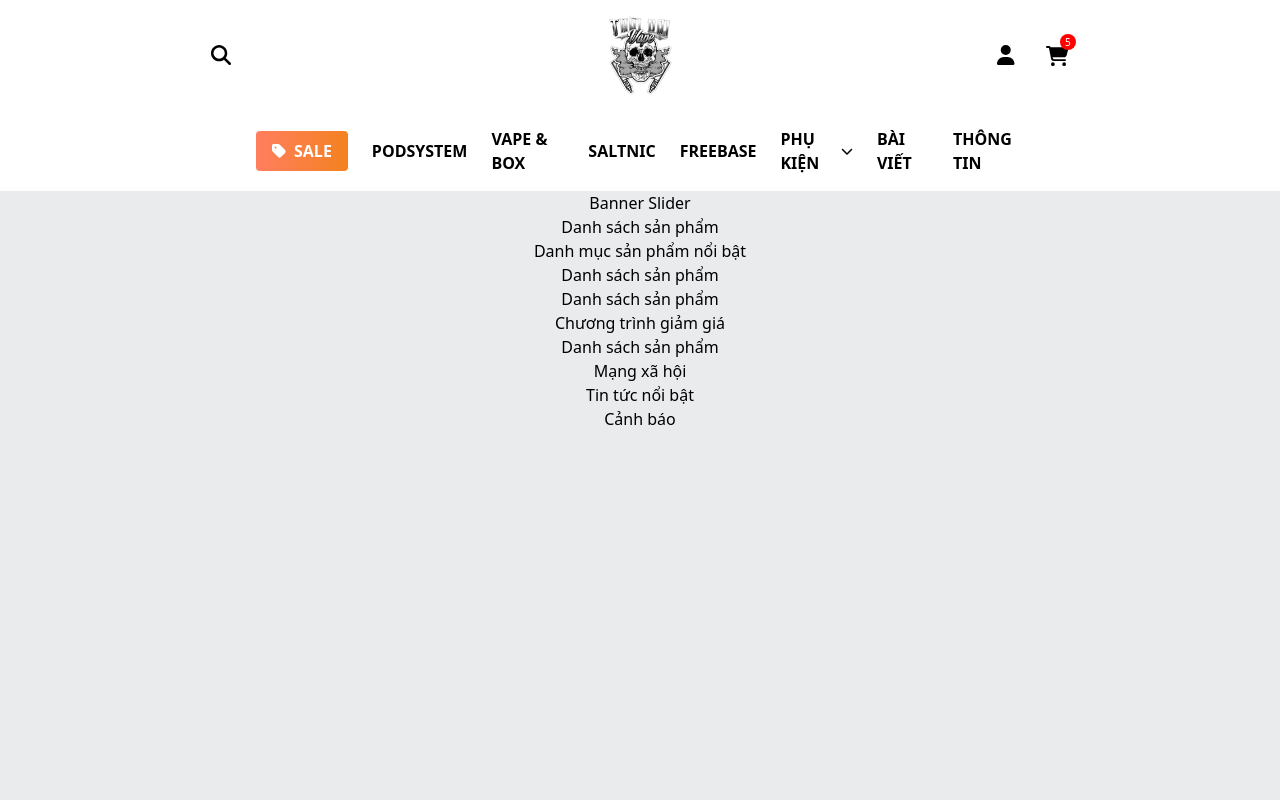
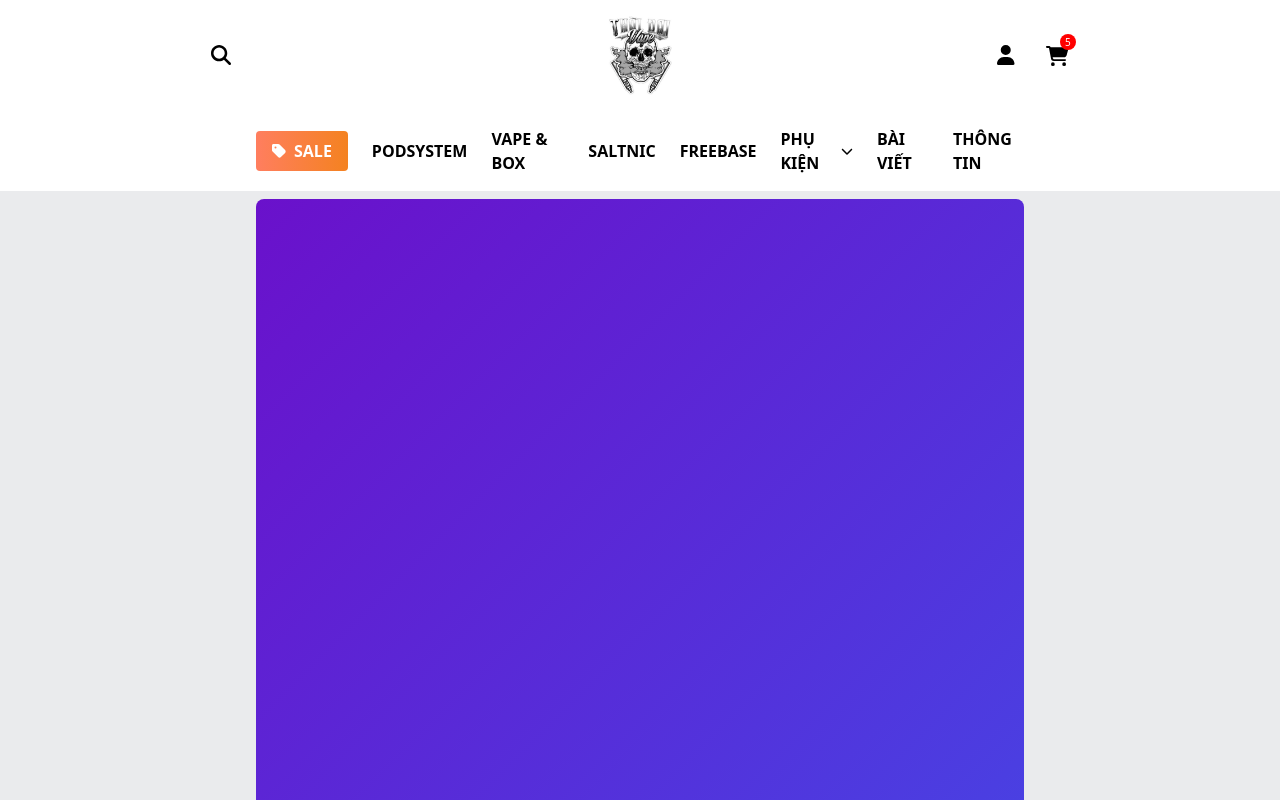
Before and after one commit to TruongKhanh23/thoidaivape, a Vue app: page / in a window 1280 px wide. Shown: the top 800 px of the page. Built offline with nearby package versions, Linux system fonts and the light colour scheme; the HTML template or start-up script is replaced by a standard one.

Commit message:
TDV-010: Slider

```diff
--- /dev/null
+++ b/src/components/Slider.vue
@@ -0,0 +1,134 @@
+<template>
+  <div class="flex justify-center items-center w-full pt-2">
+    <div class="w-[100%] md:w-[100%] lg:w-[60%] overflow-hidden rounded-lg relative">
+      <div
+        class="slider-container flex transition-transform duration-700 ease-out"
+        :style="{ transform: `translateX(-${currentIndex * 100}%)` }"
+        @mousedown="startDragging"
+        @mousemove="drag"
+        @mouseup="endDragging"
+        @mouseleave="endDragging"
+        @touchstart="startDragging"
+        @touchmove="drag"
+        @touchend="endDragging"
+      >
+        <div
+          v-for="(slide, index) in slides"
+          :key="index"
+          :style="{ background: slide.color }"
+          class="slide flex justify-center items-center w-full md:w-[100%] lg:w-[100%] h-[80vh] sm:h-[80vh] text-white text-2xl font-semibold"
+          @click="navigate(slide.path)"
+        >
+          <!-- Nội dung quảng cáo ở đây, ví dụ: tên sản phẩm -->
+          {{ slide.label }}
+        </div>
+      </div>
+    </div>
+  </div>
+</template>
+
+<script>
+import { ref, onMounted, onUnmounted } from 'vue'
+
+export default {
+  setup() {
+    // Danh sách các slide với màu gradient ngẫu nhiên
+    const slides = ref([
+      {
+        color: 'linear-gradient(135deg, #ff7e5f, #feb47b)',
+        path: '/bo-suu-tap/vape-box',
+        label: 'Quảng Cáo 1',
+      },
+      {
+        color: 'linear-gradient(135deg, #6a11cb, #2575fc)',
+        path: '/bo-suu-tap/vape-kit',
+        label: 'Quảng Cáo 2',
+      },
+      {
+        color: 'linear-gradient(135deg, #fdd819, #e80505)',
+        path: '/bo-suu-tap/vape-juice',
+        label: 'Quảng Cáo 3',
+      },
+    ])
+
+    const currentIndex = ref(0)
+    const intervalId = ref(null)
+    const isDragging = ref(false)
+    const startX = ref(0)
+    const translateX = ref(0)
+
+    // Chạy slider tự động
+    const startAutoSlide = () => {
+      intervalId.value = setInterval(() => {
+        currentIndex.value = (currentIndex.value + 1) % slides.value.length
+      }, 3000) // 3 giây mỗi slide
+    }
+
+    // Dừng slider khi người dùng rê chuột
+    const stopAutoSlide = () => {
+      clearInterval(intervalId.value)
+    }
+
+    // Điều khiển kéo thả
+    const startDragging = (e) => {
+      stopAutoSlide()
+      isDragging.value = true
+      startX.value = e.touches ? e.touches[0].clientX : e.clientX
+      translateX.value = 0
+    }
+
+    const drag = (e) => {
+      if (!isDragging.value) return
+      const currentX = e.touches ? e.touches[0].clientX : e.clientX
+      translateX.value = currentX - startX.value
+    }
+
+    const endDragging = () => {
+      if (!isDragging.value) return
+      if (translateX.value > 50) {
+        currentIndex.value = (currentIndex.value - 1 + slides.value.length) % slides.value.length
+      } else if (translateX.value < -50) {
+        currentIndex.value = (currentIndex.value + 1) % slides.value.length
+      }
+      isDragging.value = false
+      translateX.value = 0
+      startAutoSlide()
+    }
+
+    // Điều hướng đến đường dẫn khi nhấp vào slide
+    const navigate = (path) => {
+      window.location.href = path
+    }
+
+    // Khởi động khi component mount và dừng khi unmount
+    onMounted(() => {
+      startAutoSlide()
+    })
+
+    onUnmounted(() => {
+      stopAutoSlide()
+    })
+
+    return { slides, currentIndex, startDragging, drag, endDragging, navigate }
+  },
+}
+</script>
+
+<style scoped>
+.slider-container {
+  display: flex;
+  width: 300%;
+}
+
+.slide {
+  min-width: 100%;
+}
+</style>
+
+<style>
+@media (max-width: 640px) {
+  .slider-container .slide {
+    height: 20vh;
+  }
+}
+</style>
--- a/src/views/HomeView.vue
+++ b/src/views/HomeView.vue
@@ -1,6 +1,6 @@
 <template>
   <div class="text-center bg-[#EAEBED] min-h-screen">
-    <p>Banner Slider</p>
+    <Slider />
     <p>Danh sách sản phẩm</p>
     <p>Danh mục sản phẩm nổi bật</p>
     <p>Danh sách sản phẩm</p>
@@ -14,5 +14,6 @@
 </template>
 
 <script setup>
+import Slider from '@/components/Slider.vue';
 import VuexSample from '@/components/VuexSample.vue'
 </script>
```
